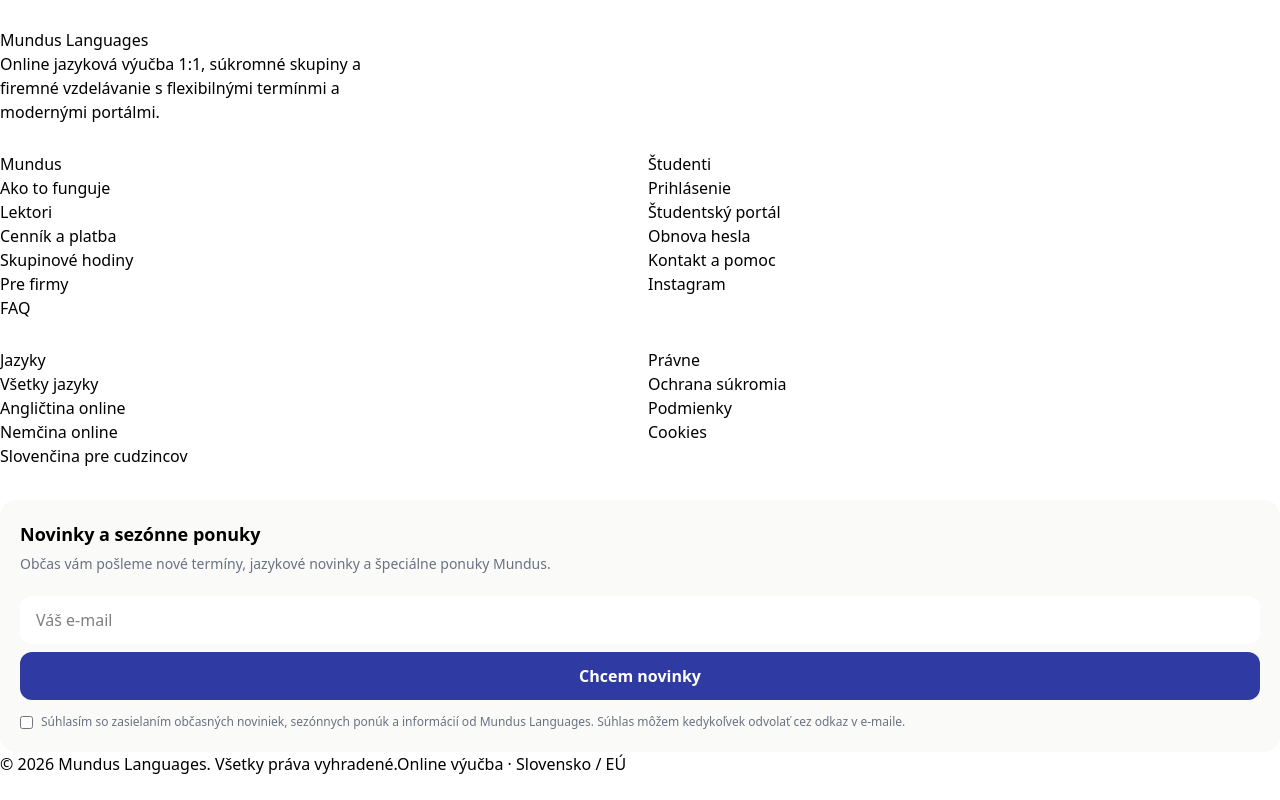
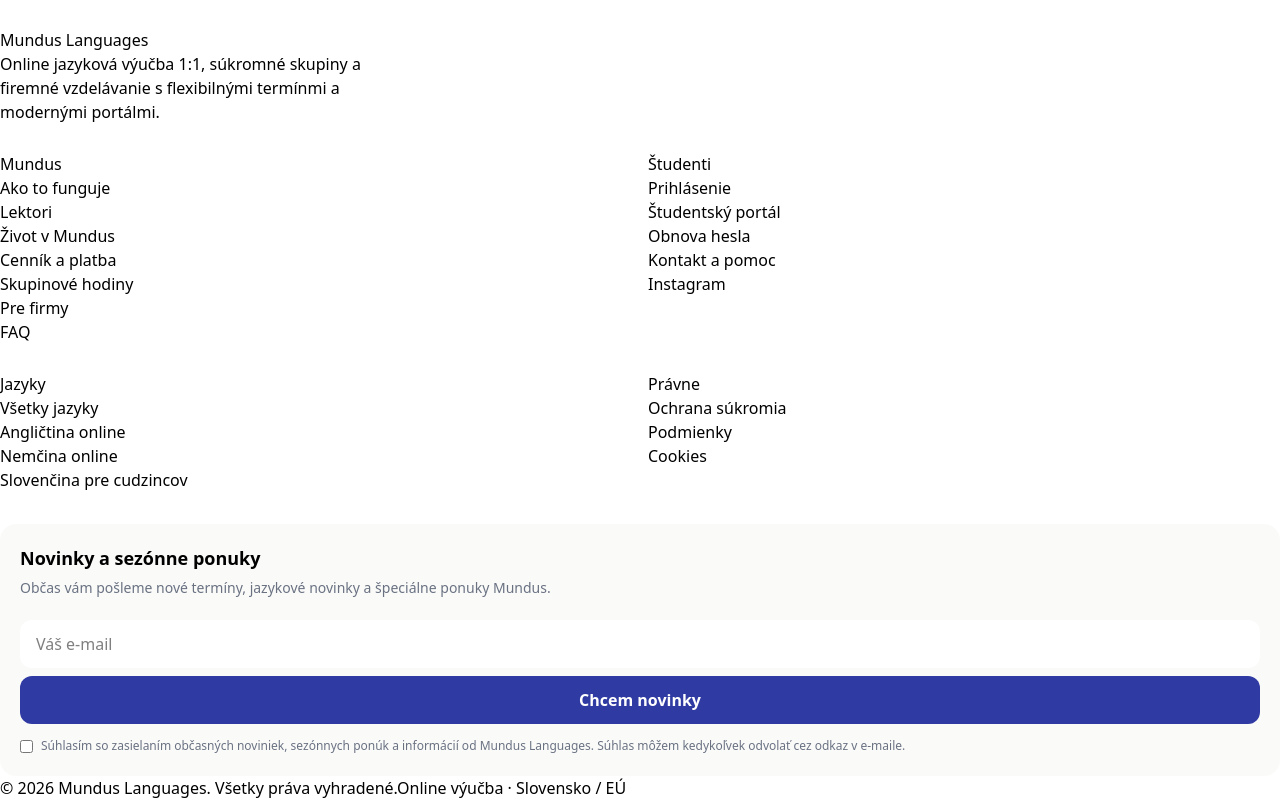
Before and after one commit to 505hits/mundus, a Next.js app: page / in a window 1280 px wide. Shown: the part 9429-10229 px from the top of the page. Before the commit the page ends 10205 px from the top, so only its background shows below. Built offline with nearby package versions, Linux system fonts and the light colour scheme; no server answers.

Commit message:
Link dedicated social community gallery in bilingual footer

```diff
--- a/src/components/Footer.tsx
+++ b/src/components/Footer.tsx
@@ -15,6 +15,7 @@ export default function Footer() {
       links: [
         { href: `${prefix}/#learning-formats`, label: sk ? "Ako to funguje" : "How it works" },
         { href: `${prefix}/teachers`, label: sk ? "Lektori" : "Teachers" },
+        { href: `${prefix}/community`, label: sk ? "Život v Mundus" : "Life at Mundus" },
         { href: `${prefix}/pricing`, label: sk ? "Cenník a platba" : "Pricing & payment" },
         { href: `${prefix}/group-lessons`, label: sk ? "Skupinové hodiny" : "Group lessons" },
         { href: `${prefix}/companies`, label: sk ? "Pre firmy" : "For companies" },
```
